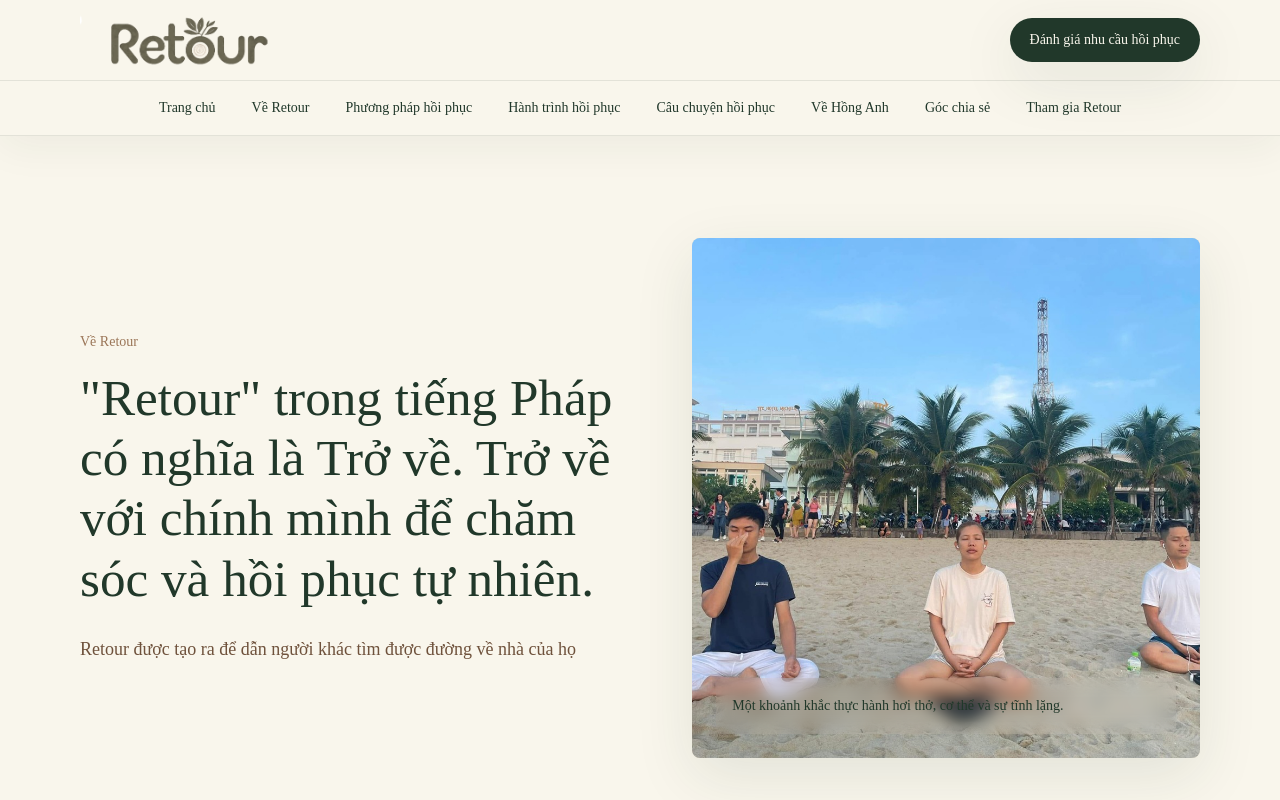
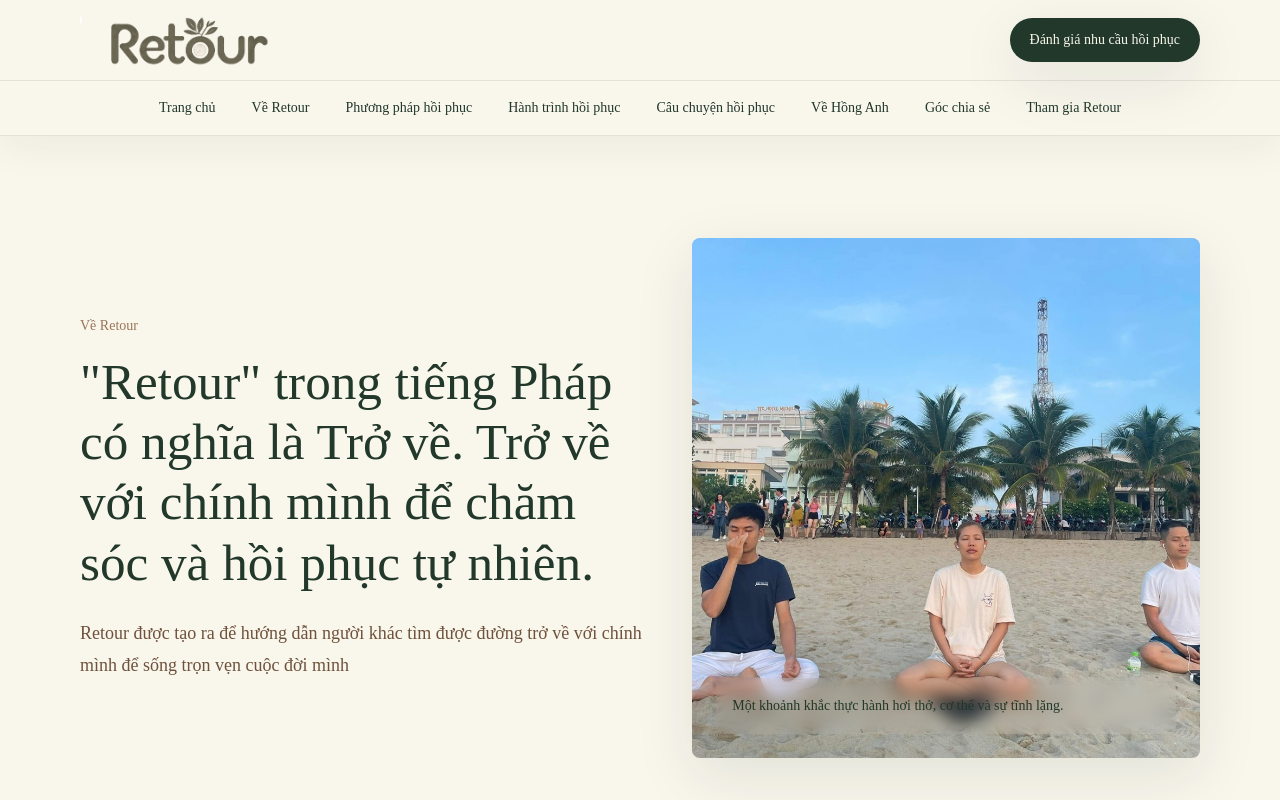
Before and after one commit to healthcoachhonganh/retourss-website, a Next.js app: page /ve-retour in a window 1280 px wide. Shown: the top 800 px of the page. Built offline with nearby package versions, Linux system fonts and the light colour scheme.

Commit message:
Update Retour purpose copy

```diff
--- a/app/ve-retour/page.tsx
+++ b/app/ve-retour/page.tsx
@@ -14,7 +14,7 @@ export default function AboutRetourPage() {
           <SectionHeading
             eyebrow="Về Retour"
             title='"Retour" trong tiếng Pháp có nghĩa là Trở về. Trở về với chính mình để chăm sóc và hồi phục tự nhiên.'
-            body="Retour được tạo ra để dẫn người khác tìm được đường về nhà của họ"
+            body="Retour được tạo ra để hướng dẫn người khác tìm được đường trở về với chính mình để sống trọn vẹn cuộc đời mình"
           />
           <FeatureImage
             src="/about-retour-practice.jpg"
```
